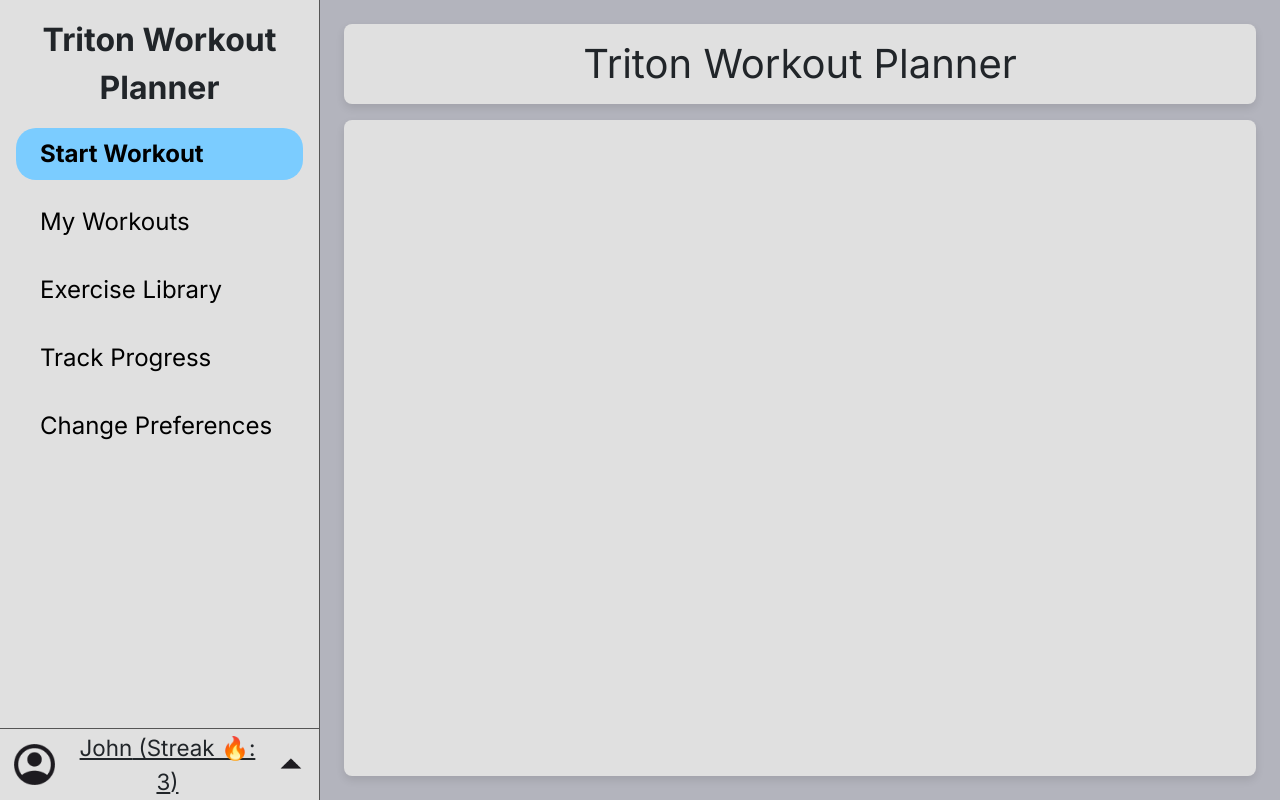
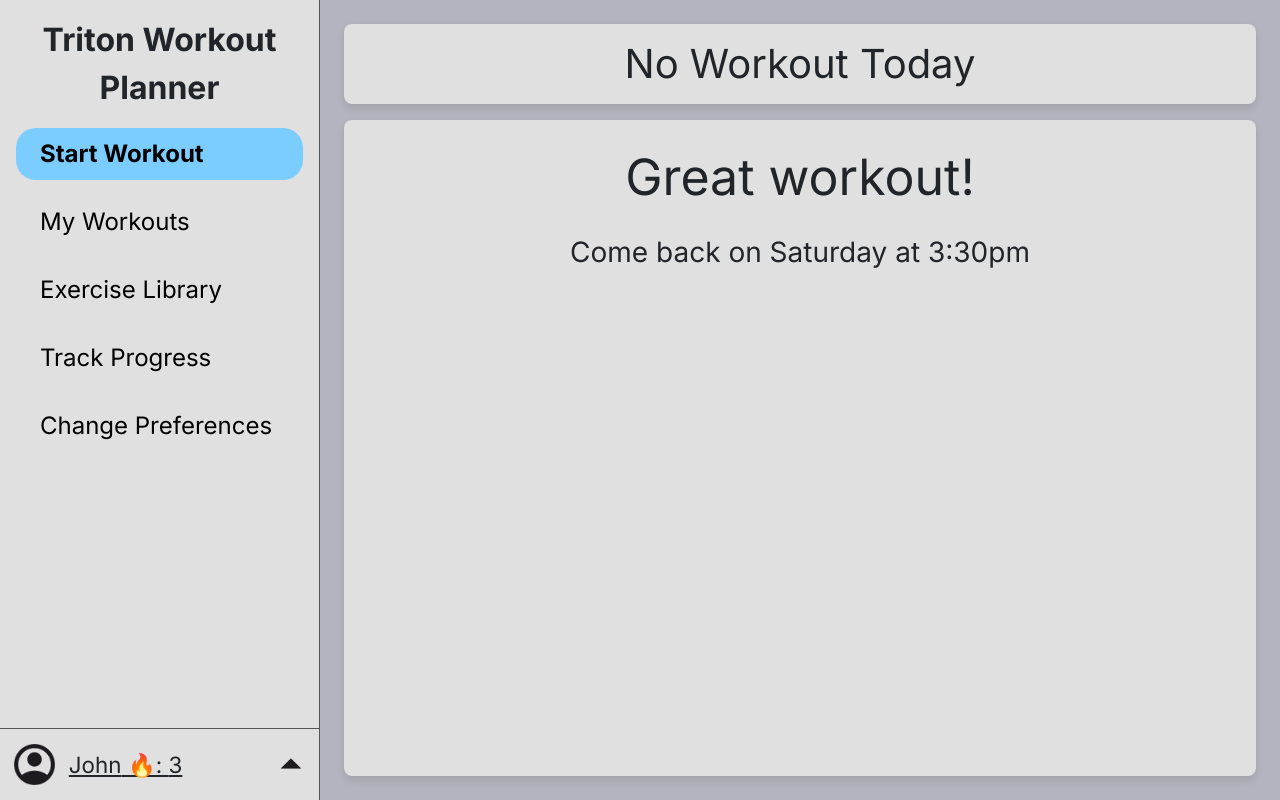
Before and after one commit to Sid10july/TritonWorkoutPlanner, a React (Create React App) app in the folder client/: page / in a window 1280 px wide. Built offline with nearby package versions, Linux system fonts and the light colour scheme.

Commit message:
Resolved issue #20: streak logic designed

```diff
--- a/client/src/App.tsx
+++ b/client/src/App.tsx
@@ -2,6 +2,7 @@ import { useState } from "react";
 import { Route, Routes } from "react-router-dom";
 import { Sidebar } from "./components/Sidebar/Sidebar";
 // VIEWS
+import { StartWorkout } from "./views/StartWorkout";
 import { WorkoutPlanner } from "./views/WorkoutPlanner";
 import { ExerciseLibrary } from "./views/ExerciseLibrary";
 import { BuildYourOwn } from "./views/BuildYourOwn";
@@ -21,15 +22,7 @@ function App() {
       <Sidebar pageIndex={pageIndex} sidebarClickHandler={handleSidebarClick} />
       <div className="App-views">
         <Routes>
-          <Route
-            path="/"
-            element={
-              <div>
-                <h1 className="title-container">Triton Workout Planner</h1>
-                <div className="content-container"></div>
-              </div>
-            }
-          />
+          <Route path="/" element={<StartWorkout />} />
           <Route path="/workout-planner" element={<WorkoutPlanner />} />
           <Route path="/build-your-own" element={<BuildYourOwn />} />
           <Route path="/exercise-library" element={<ExerciseLibrary />} />
--- a/client/src/components/Sidebar/Sidebar.tsx
+++ b/client/src/components/Sidebar/Sidebar.tsx
@@ -47,7 +47,7 @@ export const Sidebar = (props: SidebarProps) => {
             className="sidebar-profile_icon"
           ></img>
           <p className="mb-0">
-            {dummyProfileData.username} (Streak 🔥: {dummyProfileData.streak})
+            {dummyProfileData.username} 🔥: {dummyProfileData.streak}
           </p>
           <img
             src="/arrow_drop_up.png"
--- a/client/src/constants/constants.ts
+++ b/client/src/constants/constants.ts
@@ -4,6 +4,72 @@ export const dummyExercisesList = [
   { id: 3, name: "Swiss Ball Leg Curl" },
   { id: 4, name: "Burpee" },
   { id: 5, name: "Pushup" },
+];
+
+// Last time user worked out was on November 13, 2024
+export const dummyLastWorkout = [11, 15, 2024];
+
+export const dummyWorkoutPlans = [
+  {
+    // Note: Sunday - Saturday is represented as 0 - 6
+    day: 6,
+    time: "3:30",
+    am: false,
+    exercises: [
+      {
+        name: "Incline Hammer Curls",
+        type: "strength",
+        muscle: "biceps",
+        equipment: "dumbbell",
+        difficulty: "beginner",
+        instructions:
+          "Seat yourself on an incline bench with a dumbbell in each hand. You should pressed firmly against he back with your feet together. Allow the dumbbells to hang straight down at your side, holding them with a neutral grip. This will be your starting position. Initiate the movement by flexing at the elbow, attempting to keep the upper arm stationary. Continue to the top of the movement and pause, then slowly return to the start position.",
+      },
+      {
+        name: "Wide-grip barbell curl",
+        type: "strength",
+        muscle: "biceps",
+        equipment: "barbell",
+        difficulty: "beginner",
+        instructions:
+          "Stand up with your torso upright while holding a barbell at the wide outer handle. The palm of your hands should be facing forward. The elbows should be close to the torso. This will be your starting position. While holding the upper arms stationary, curl the weights forward while contracting the biceps as you breathe out. Tip: Only the forearms should move. Continue the movement until your biceps are fully contracted and the bar is at shoulder level. Hold the contracted position for a second and squeeze the biceps hard. Slowly begin to bring the bar back to starting position as your breathe in. Repeat for the recommended amount of repetitions.  Variations:  You can also perform this movement using an E-Z bar or E-Z attachment hooked to a low pulley. This variation seems to really provide a good contraction at the top of the movement. You may also use the closer grip for variety purposes.",
+      },
+    ],
+  },
+  {
+    day: 2,
+    time: "7:30",
+    am: true,
+    exercises: [
+      {
+        name: "EZ-Bar Curl",
+        type: "strength",
+        muscle: "biceps",
+        equipment: "e-z_curl_bar",
+        difficulty: "intermediate",
+        instructions:
+          "Stand up straight while holding an EZ curl bar at the wide outer handle. The palms of your hands should be facing forward and slightly tilted inward due to the shape of the bar. Keep your elbows close to your torso. This will be your starting position. Now, while keeping your upper arms stationary, exhale and curl the weights forward while contracting the biceps. Focus on only moving your forearms. Continue to raise the weight until your biceps are fully contracted and the bar is at shoulder level. Hold the top contracted position for a moment and squeeze the biceps. Then inhale and slowly lower the bar back to the starting position. Repeat for the recommended amount of repetitions.  Variations: You can also perform this movement using an E-Z attachment hooked to a low pulley. This variation seems to really provide a good contraction at the top of the movement. You may also use the closer grip for variety purposes.",
+      },
+      {
+        name: "Zottman Curl",
+        type: "strength",
+        muscle: "biceps",
+        equipment: "None",
+        difficulty: "intermediate",
+        instructions:
+          "Stand up with your torso upright and a dumbbell in each hand being held at arms length. The elbows should be close to the torso. Make sure the palms of the hands are facing each other. This will be your starting position. While holding the upper arm stationary, curl the weights while contracting the biceps as you breathe out. Only the forearms should move. Your wrist should rotate so that you have a supinated (palms up) grip. Continue the movement until your biceps are fully contracted and the dumbbells are at shoulder level. Hold the contracted position for a second as you squeeze the biceps. Now during the contracted position, rotate your wrist until you now have a pronated (palms facing down) grip with the thumb at a higher position than the pinky. Slowly begin to bring the dumbbells back down using the pronated grip. As the dumbbells close your thighs, start rotating the wrist so that you go back to a neutral (palms facing your body) grip. Repeat for the recommended amount of repetitions.",
+      },
+      {
+        name: "Biceps curl to shoulder press",
+        type: "strength",
+        muscle: "biceps",
+        equipment: "dumbbell",
+        difficulty: "beginner",
+        instructions:
+          "Begin in a standing position with a dumbbell in each hand. Your arms should be hanging at your sides with your palms facing forward. Look directly ahead, keeping your chest up, with your feet shoulder-width apart. This will be your starting position. Initiate the movement by flexing the elbows to curl the weight. Do not use momentum or flex through the shoulder, instead use a controlled motion. Execute the pressing movement by extending the arm, flexing and abducting the shoulder to rotate the arm as you press above your head. Pause at the top of the motion before reversing the movement to return to the starting position. Complete the desired number of repetitions before switching to the opposite side.",
+      },
+    ],
+  },
 ];
 
 export const daysOfWeek = [
@@ -16,6 +82,17 @@ export const daysOfWeek = [
   "Sunday",
 ];
 
+// Note: JavaScript's date object maps 0-6 to Sunday - Saturday
+export const daysOfWeekJS = [
+  "Sunday",
+  "Monday",
+  "Tuesday",
+  "Wednesday",
+  "Thursday",
+  "Friday",
+  "Saturday",
+];
+
 export const recommendedExercises = {
   cardio: ["Running", "Cycling", "Jump Rope"],
   strength: ["Push-Ups", "Squats", "Lunges"],
--- /dev/null
+++ b/client/src/views/StartWorkout.css
@@ -0,0 +1,3 @@
+.workoutIndicator-title {
+  font-size: 50px;
+}
--- /dev/null
+++ b/client/src/views/StartWorkout.tsx
@@ -0,0 +1,98 @@
+import { useState } from "react";
+import {
+  dummyLastWorkout,
+  dummyWorkoutPlans,
+  daysOfWeekJS,
+} from "../constants/constants";
+import "./StartWorkout.css";
+
+export const StartWorkout = () => {
+  // FOR BACKEND INTEGRATION
+  // Use database to import dummyLastWorkout and dummyWorkoutPlans
+  // Increment and reset streak in the database
+
+  const [lastWorkout, setLastWorkout] = useState(dummyLastWorkout);
+
+  // Get current time
+  const currentTime = new Date();
+  const day = currentTime.getDay();
+  const hours = currentTime.getHours();
+  const minutes = currentTime.getMinutes();
+
+  // Dummy time
+  // const day = 2;
+
+  const daysMissed = currentTime.getDate() - dummyLastWorkout[1];
+  let streakStatus = "unbroken";
+  // If the user misses more than a day of working out, break streak
+  if (daysMissed > 1) {
+    streakStatus = "broken";
+  }
+  // If the user misses exactly a day, that means they haven't worked out yet
+  else if (daysMissed === 1) {
+    streakStatus = "pending";
+  }
+  // If the user misses no days, they already worked out
+  else if (daysMissed === 0) {
+    streakStatus = "unbroken";
+  }
+
+  // Get today's workout
+  const workoutPlan = dummyWorkoutPlans.filter((e) => e.day === day)[0];
+  let titleString = "No Workout Today";
+  // If there is a workout planned for today
+  if (workoutPlan) {
+    titleString = `Today's Workout (${daysOfWeekJS[workoutPlan.day]} at ${
+      workoutPlan.time
+    }${workoutPlan.am ? "am" : "pm"})`;
+  }
+  // Determine next workout
+  let nextWorkoutPlan = workoutPlan;
+  for (let i = 1; i < 7; i++) {
+    const findNextPlan = dummyWorkoutPlans.filter(
+      (e) => e.day === (i + day) % 7
+    )[0];
+    if (findNextPlan) {
+      nextWorkoutPlan = findNextPlan;
+      break;
+    }
+  }
+
+  // Display different information based on the streak status
+  const WorkoutIndicator = () => {
+    if (streakStatus === "broken") {
+      return (
+        <div>
+          <p className="workoutIndicator-title">You broke your streak!</p>
+          <p className="fs-3">New streak 🔥: 0</p>
+        </div>
+      );
+    } else if (streakStatus === "pending") {
+      return <Workout />;
+    } else {
+      return (
+        <div>
+          <p className="workoutIndicator-title">Great workout!</p>
+          <p className="fs-3">
+            Come back on {daysOfWeekJS[nextWorkoutPlan.day]} at{" "}
+            {nextWorkoutPlan.time}
+            {nextWorkoutPlan.am ? "am" : "pm"}
+          </p>
+        </div>
+      );
+    }
+  };
+
+  const Workout = () => {
+    return <div>Test</div>;
+  };
+
+  return (
+    <div>
+      <h1 className="title-container">{titleString}</h1>
+      <div className="content-container">
+        <WorkoutIndicator />
+      </div>
+    </div>
+  );
+};
```
